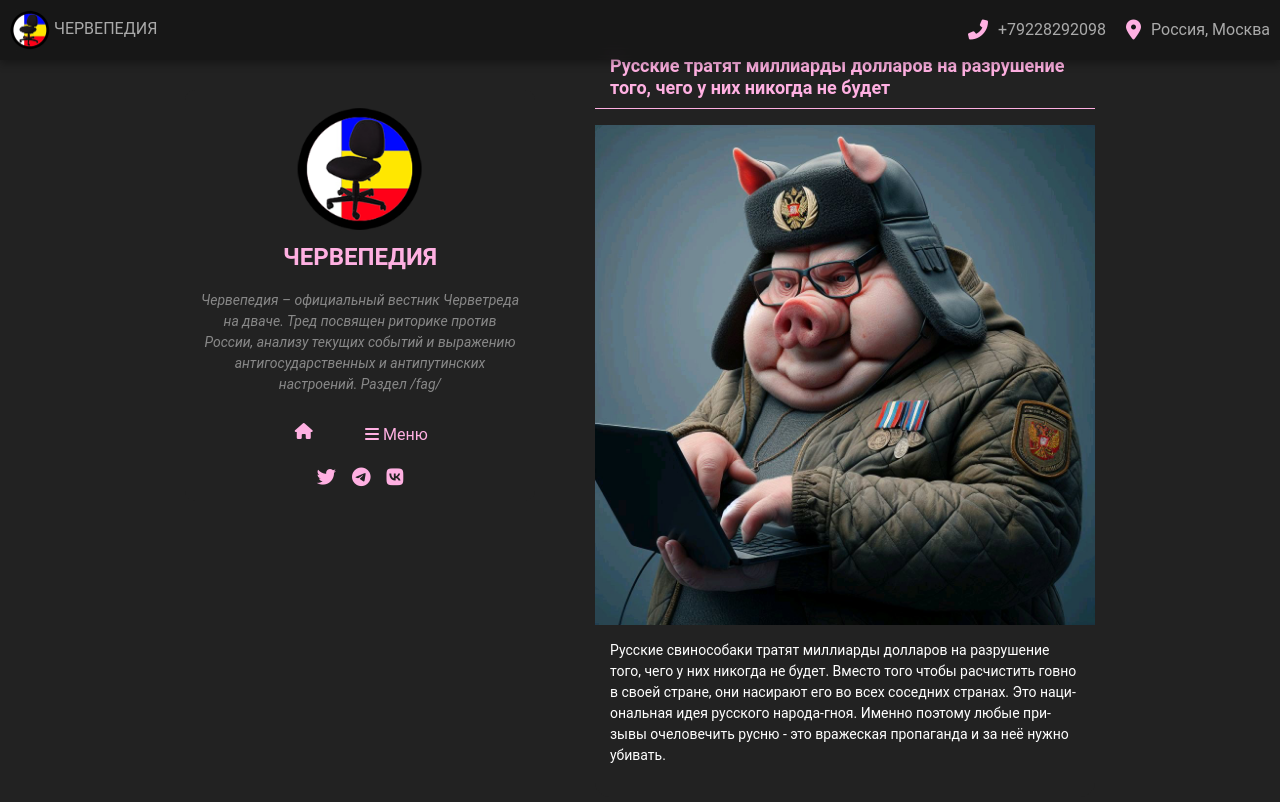
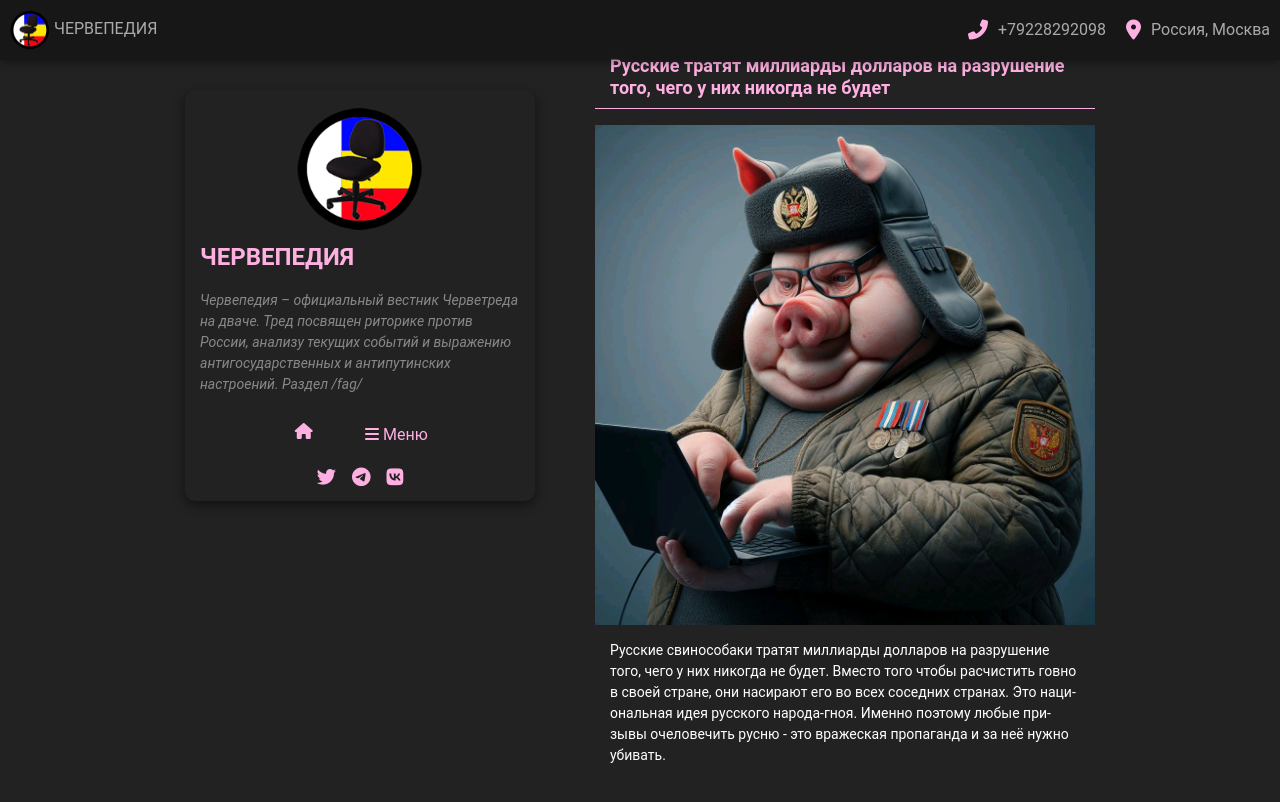
Before and after one commit to chervepedia/chervepedia.github.io, a Jekyll site: the page built from _posts/2023-10-10-черветред-против-россии-14.md, in a window 1280 px wide. Shown: the top 802 px of the page. Built offline with Jekyll 4.4.1, drawn with Linux system fonts in a browser that asks for light colours; a script that is not in the unit is left out; comment, search, counter and statistics services are not loaded.

Commit message:
Update style.css

```diff
--- a/assets/css/style.css
+++ b/assets/css/style.css
@@ -49,6 +49,50 @@ body {
     height: 40px;
 }
 
+/* Стили для сайдбара */
+.sidebar {
+    background-color: #222;
+    text-align: center;
+    padding: 15px;
+    margin-bottom: 20px;
+    margin-top: 45px;
+    position: sticky;
+    top: 20px;
+    width: 100%;
+    max-width: 350px; /* Ширина сайдбара */
+    margin-right: 45px;
+    border-radius: 10px; /* Закругление углов */
+    box-shadow: 0px 4px 12px rgba(0, 0, 0, 0.5); /* Тень для сайдбара */
+}
+
+/* Стили для контейнеров логотипа, заголовка, описания и меню */
+.logo-container, .title-container, .description-container, .menu-container {
+    display: flex;
+    flex-direction: column;
+    align-items: center;
+    margin-bottom: 10px;
+}
+
+/* Стили для заголовка */
+.title-container h1 {
+    font-size: 24px;
+    font-weight: bold;
+    color: var(--main-color);
+    text-align: left; /* Заголовок центрирован слева */
+    width: 100%; /* Полная ширина для корректного выравнивания */
+}
+
+/* Стили для описания */
+.description-container p {
+    font-size: 14px;
+    color: #888;
+    font-style: italic;
+    margin: 0;
+    padding: 0;
+    text-align: left; /* Описание центрировано слева, как текст постов */
+    width: 100%;
+}
+
 /* Стили для медиа в постах */
 .post-media-wrapper {
     width: 100%;
@@ -72,25 +116,18 @@ body {
     border-radius: 10px; /* Закругление углов */
 }
 
-/* Обёртка для встраиваемого контента */
-.embed-wrapper {
-    margin-top: 16px;
+/* Стили для изображений и оберток медиа */
+.post-image-wrapper {
+    position: relative;
+    max-width: 500px;
+    max-height: 600px;
     width: 100%;
-    border-radius: 10px; /* Закругление углов */
-}
-
-/* Иконки социальных сетей */
-.social-icons {
+    height: auto;
+    overflow: hidden;
     display: flex;
-    justify-content: space-around; /* или space-between */
-    width: 100%; /* Убедитесь, что контейнер занимает 100% ширины */
-}
-
-.social-icons a {
-    flex: 1; /* Заставьте иконки занимать равное пространство */
-    text-align: center; /* Центрирование иконок внутри ссылок */
-    color: var(--main-color);
-    transition: color 0.3s;
+    justify-content: center;
+    align-items: center;
+    background: transparent;
 }
 
 /* Контактная информация */
@@ -120,8 +157,8 @@ body {
     align-items: center;
     cursor: pointer;
     background: #222;
-    border-radius: 8px; /* Закругление углов */
-    z-index: 10000; /* кнопка находится поверх всех элементов */
+    border-radius: 8px;
+    z-index: 10000;
 }
 
 .back-to-top i {
@@ -139,11 +176,11 @@ body {
     margin-top: 28px;
     margin-bottom: 40px;
     width: 100%;
-    max-width: 500px; /* Ширина пагинации */
+    max-width: 500px;
     margin-left: auto;
     margin-right: auto;
-    box-shadow: 0 4px 8px rgba(0, 0, 0, 0.3); /* Тень */
-    border-radius: 10px; /* Закругление углов */
+    box-shadow: 0 4px 8px rgba(0, 0, 0, 0.3);
+    border-radius: 10px;
 }
 
 .pagination a.fas {
@@ -151,29 +188,11 @@ body {
     color: var(--main-color);
     cursor: pointer;
     text-decoration: none;
-    transition: color 0.3s; /* Плавный переход для цвета */
+    transition: color 0.3s;
 }
 
 .pagination a.fas:hover {
     color: var(--main-color-dark);
-}
-
-.page-numbers {
-    display: flex;
-    justify-content: center;
-    align-items: center;
-    width: 100%;
-}
-
-.page-number {
-    font-size: 16px;
-    margin: 0 10px;
-    color: #888;
-    text-decoration: none;
-}
-
-.page-number.current {
-    color: #fff;
 }
 
 /* Стили для контента */
@@ -183,8 +202,8 @@ body {
     flex-direction: column;
     align-items: center;
     width: 100%;
-    max-width: 500px; /* Ширина контента */
-    padding-bottom: 50px; /* Уменьшен отступ снизу */
+    max-width: 500px;
+    padding-bottom: 50px;
     margin-top: 24px;
 }
 
@@ -196,8 +215,61 @@ body {
     width: 100%;
     position: relative;
     box-shadow: 0px 4px 10px rgba(0, 0, 0, 0.5);
-    max-width: 500px; /* Ширина постов */
-    border-radius: 10px; /* Закругление углов */
+    max-width: 500px;
+    border-radius: 10px;
+}
+
+/* Остальные стили остаются прежними... */
+
+/* Медиа-запросы для адаптивности */
+@media (min-width: 768px) {
+    .container {
+        flex-direction: row;
+        justify-content: center;
+        align-items: flex-start;
+        max-width: 90%;
+    }
+
+    .sidebar {
+        margin-right: 60px;
+        margin-top: 45px;
+        top: 0;
+        width: 100%;
+        max-width: 350px;
+    }
+
+    .content {
+        max-width: 500px;
+        margin-top: 0;
+    }
+
+    .back-to-top {
+        bottom: 100px;
+        right: 40px;
+    }
+}
+
+@media (max-width: 767px) {
+    .sidebar {
+        width: 100%;
+        position: relative;
+        top: 0;
+        max-width: 300px;
+        margin-left: auto;
+        margin-right: auto;
+        margin-top: 4px;
+    }
+
+    .content {
+        width: 100%;
+        margin-top: 20px;
+        margin-left: auto;
+        margin-right: auto;
+    }
+
+    .footer {
+        display: none;
+    }
 }
 
 /* Заголовок поста */
```
